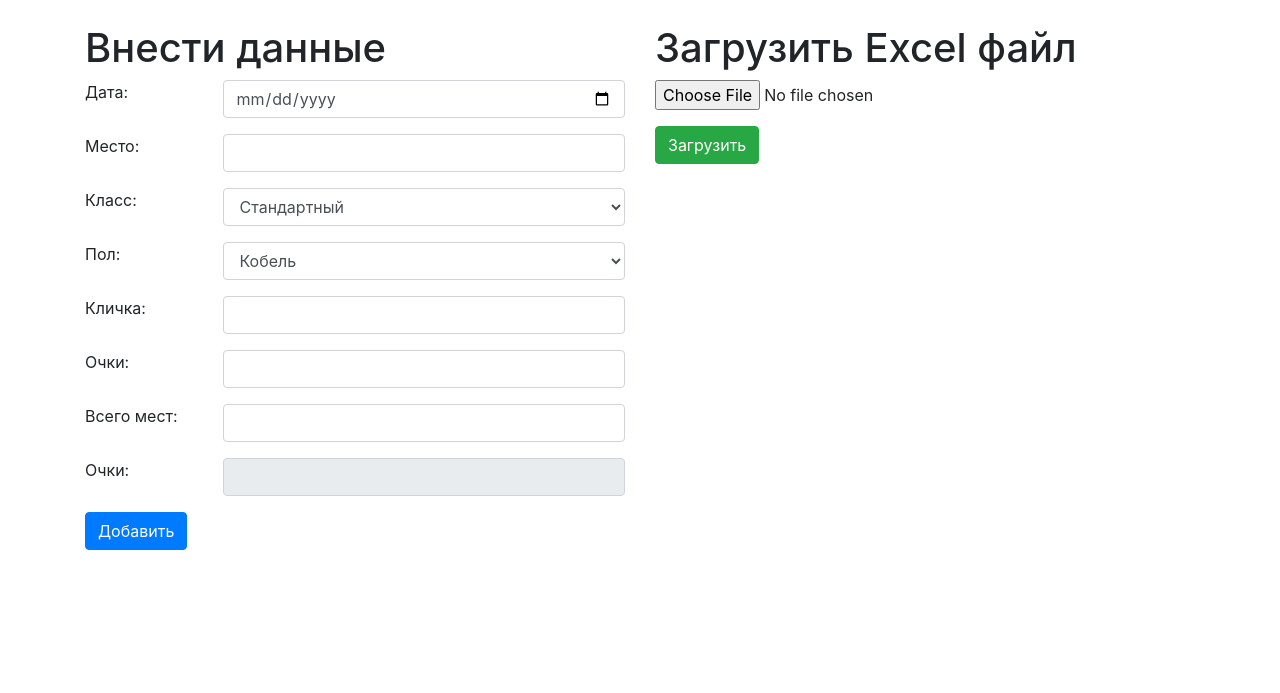
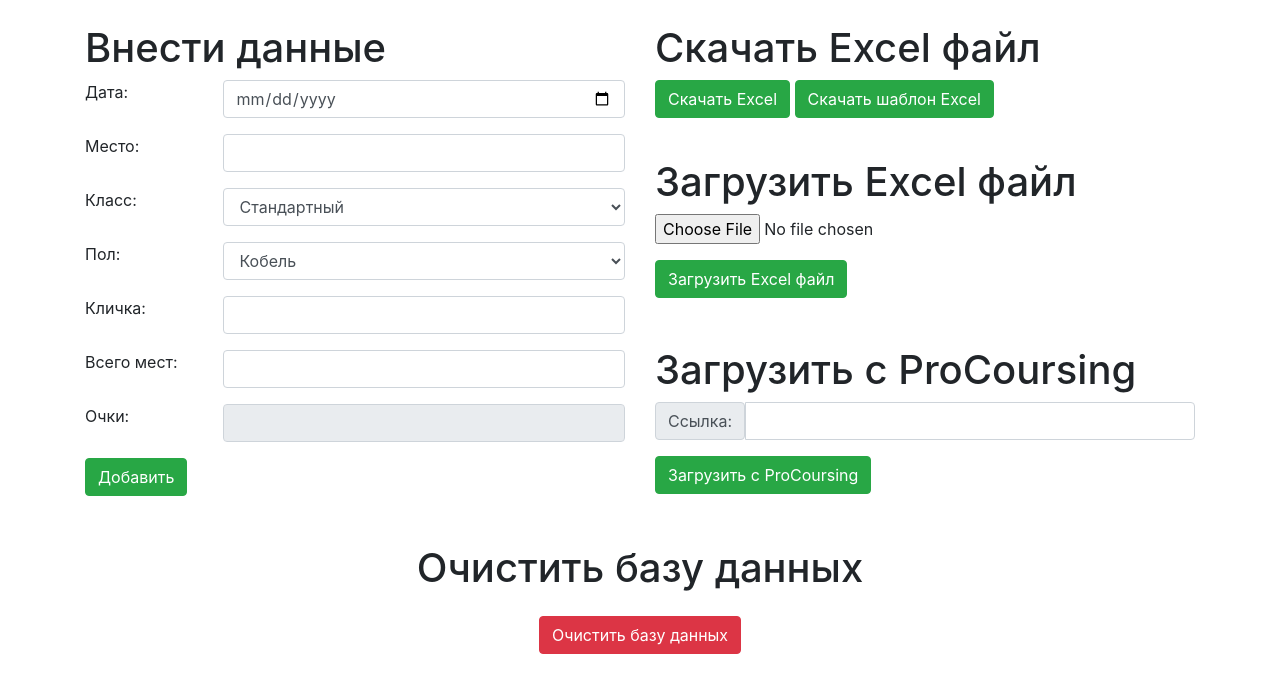
Before and after one commit to Str0ng1ch/Coursing, a Flask app: page /add-data in a window 1280 px wide. Shown: the top 693 px of the page. Run offline with Flask 3, Linux system fonts and the light colour scheme; some libraries are stand-ins or nearby versions.

Commit message:
Improved data inputation on add data page

```diff
--- a/main.py
+++ b/main.py
@@ -1,8 +1,13 @@
 import mysql.connector
-from flask import Flask, render_template, request, jsonify, redirect, url_for, flash, session
+from flask import Flask, render_template, request, jsonify, redirect, url_for, Response, session
 from flask_mysqldb import MySQL
 import configparser
 import pandas as pd
+import subprocess
+import io
+from openpyxl import Workbook
+from functools import wraps
+
 
 config = configparser.ConfigParser()
 config.read('settings.ini')
@@ -16,6 +21,7 @@ app.config['MYSQL_DB'] = DATABASE
 
 mysql = MySQL(app)
 app.secret_key = 'your_secret_key'
+
 
 @app.route('/')
 def index():
@@ -74,58 +80,168 @@ def get_data():
     return jsonify(data)
 
 
+def delete_from_table():
+    message = None
+    cursor = mysql.connection.cursor()
+    try:
+        cursor.execute("DROP TABLE IF EXISTS copy_results; CREATE TABLE copy_results AS SELECT * FROM results;")
+        cursor.execute("DELETE FROM results")
+        mysql.connection.commit()
+        message = "Все данные успешно удалены!"
+    except Exception:
+        mysql.connection.rollback()
+        message = "Ошибка при удалении данных!"
+    finally:
+        cursor.close()
+        return message
+
+
+def add_data_from_excel():
+    file = request.files['excel_file']
+    cursor = mysql.connection.cursor()
+    message = None
+
+    try:
+        df = pd.read_excel(file)
+
+        values_list = df.apply(lambda row: (
+            row['Date'], row['Position'], row['Type'], row['Sex'],
+            row['Nickname'], row['Max_position'], row['Score']
+        ), axis=1).tolist()
+
+        query = "INSERT INTO coursing.results (Date, Position, Type, Sex, Nickname, max_position, Score) " \
+                "VALUES (%s, %s, %s, %s, %s, %s, %s)"
+
+        cursor.executemany(query, values_list)
+        mysql.connection.commit()
+        message = "Данные успешно внесены из Excel файла!"
+    except Exception:
+        mysql.connection.rollback()
+        message = "Ошибка при занесении данных из Excel файла!"
+    finally:
+        cursor.close()
+        return message
+
+
+def run_script():
+    link = request.form.get('link', '')
+    message = None
+
+    try:
+        subprocess.run(['python', 'make_ratings.py', link], check=True)
+        message = f"Данные успешно внесены из {link}"
+    except subprocess.CalledProcessError:
+        message = f"Ошибка при занесении данных из {link}"
+    finally:
+        return message
+
+
+def requires_auth(f):
+    @wraps(f)
+    def decorated(*args, **kwargs):
+        auth = request.authorization
+        username = 'your_username'
+        password = 'your_password'
+
+        if auth and auth.username == username and auth.password == password:
+            return f(*args, **kwargs)
+
+        return Response(
+            'Could not verify your access level for that URL.\n'
+            'You have to login with proper credentials.', 401,
+            {'WWW-Authenticate': 'Basic realm="Login Required"'})
+
+    return decorated
+
+
+def add_data_from_form():
+    message = None
+    date = request.form['date']
+    position = request.form['position']
+    type = request.form['type']
+    sex = request.form['sex']
+    nickname = request.form['nickname']
+    max_position = request.form['max_position']
+    score = request.form['score']
+
+    cur = mysql.connection.cursor()
+    try:
+        cur.execute(
+            "INSERT INTO results (Date, Position, Type, Sex, Nickname, max_position, Score) VALUES (%s, %s, %s, %s, %s, %s, %s)",
+            (date, position, type, sex, nickname, max_position, score))
+        mysql.connection.commit()
+        message = "Данные успешно внесены из формы!"
+    except Exception:
+        mysql.connection.rollback()
+        message = "Ошибка при занесении данных из формы!"
+    finally:
+        cur.close()
+        return message
+
+
+def download_excel(cursor, full=True):
+    query = "SELECT * FROM results"
+    cursor.execute(query)
+    result = cursor.fetchall()
+
+    column_names = [column[0] for column in cursor.description]
+
+    wb = Workbook()
+    ws = wb.active
+
+    ws.append(column_names)
+    if full:
+        for row in result:
+            ws.append(row)
+
+    excel_data = io.BytesIO()
+    wb.save(excel_data)
+    excel_data.seek(0)
+
+    return excel_data
+
+
 @app.route('/add-data', methods=['GET', 'POST'])
+# @requires_auth
 def add_data():
     message = session.pop('message', None)
     if request.method == 'POST':
-        if 'excel_file' in request.files:
-            file = request.files['excel_file']
-            cursor = mysql.connection.cursor()
-
-            try:
-                df = pd.read_excel(file)
-
-                values_list = df.apply(lambda row: (
-                    row['Date'], row['Position'], row['Type'], row['Sex'], row['Nickname'],
-                    row['Points'], row['Max_position'], row['Score']
-                ), axis=1).tolist()
-
-                query = "INSERT INTO coursing.results (Date, Position, Type, Sex, Nickname, Points, max_position, Score) " \
-                        "VALUES (%s, %s, %s, %s, %s, %s, %s, %s)"
-
-                cursor.executemany(query, values_list)
-                mysql.connection.commit()
-                message = "Данные успешно внесены из Excel файла!"
-            except Exception:
-                mysql.connection.rollback()
-                message = "Ошибка при занесении данных из Excel файла!"
-            finally:
-                cursor.close()
-
+        if 'delete_button' in request.form:
+            message = delete_from_table()
+        elif 'excel_file' in request.files:
+            message = add_data_from_excel()
+        elif 'run_script' in request.form:
+            message = run_script()
         else:
-            date = request.form['date']
-            position = request.form['position']
-            type = request.form['type']
-            sex = request.form['sex']
-            nickname = request.form['nickname']
-            points = request.form['points']
-            max_position = request.form['max_position']
-            score = request.form['score']
-
-            cur = mysql.connection.cursor()
-            try:
-                cur.execute(
-                    "INSERT INTO results (Date, Position, Type, Sex, Nickname, Points, max_position, Score) VALUES (%s, %s, %s, %s, %s, %s, %s, %s)",
-                    (date, position, type, sex, nickname, points, max_position, score))
-                mysql.connection.commit()
-                message = "Данные успешно внесены из формы!"
-            except Exception:
-                mysql.connection.rollback()
-                message = "Ошибка при занесении данных из формы!"
-            finally:
-                cur.close()
+            message = add_data_from_form()
         session['message'] = message
         return redirect(url_for('add_data'))
+    if 'download_full_excel' in request.args:
+        cursor = mysql.connection.cursor()
+        try:
+            excel_data = download_excel(cursor, full=True)
+            return Response(
+                excel_data.read(),
+                content_type="application/vnd.openxmlformats-officedocument.spreadsheetml.sheet",
+                headers={"Content-Disposition": "attachment;filename=database.xlsx"}
+            )
+        except Exception:
+            message = "Ошибка при скачивании Excel файла!"
+        finally:
+            cursor.close()
+    elif 'download_part_excel' in request.args:
+        cursor = mysql.connection.cursor()
+        try:
+            excel_data = download_excel(cursor, full=False)
+            return Response(
+                excel_data.read(),
+                content_type="application/vnd.openxmlformats-officedocument.spreadsheetml.sheet",
+                headers={"Content-Disposition": "attachment;filename=template.xlsx"}
+            )
+        except Exception:
+            message = "Ошибка при скачивании Excel файла!"
+        finally:
+            cursor.close()
 
     return render_template('add_data.html', message=message)
 
--- a/templates/add_data.html
+++ b/templates/add_data.html
@@ -13,7 +13,7 @@
     {% endif %}
 
     <div class="row">
-        <div class="col-md-6">
+        <div class="col-md-6 mb-5">
             <h1>Внести данные</h1>
             <form action="/add-data" method="POST">
                 <div class="form-row">
@@ -79,17 +79,6 @@
 
                 <div class="form-row">
                     <div class="col-md-3">
-                        <label for="points">Очки:</label>
-                    </div>
-                    <div class="col-md-9">
-                        <div class="form-group">
-                            <input type="number" class="form-control" id="points" name="points" required>
-                        </div>
-                    </div>
-                </div>
-
-                <div class="form-row">
-                    <div class="col-md-3">
                         <label for="max_position">Всего мест:</label>
                     </div>
                     <div class="col-md-9">
@@ -109,22 +98,79 @@
                         </div>
                     </div>
                 </div>
-                <button type="submit" class="btn btn-primary">Добавить</button>
+                <button type="submit" class="btn btn-success">Добавить</button>
             </form>
         </div>
-        <div class="col-md-6">
+
+        <br>
+
+        <div class="col-md-6 mt-mb-4">
+            <h1>Скачать Excel файл</h1>
+            <form action="/add-data" method="post" class="mb-3">
+                <a href="{{ url_for('add_data', download_full_excel='true') }}" class="btn btn-success">Скачать
+                    Excel</a>
+                <a href="{{ url_for('add_data', download_part_excel='true') }}" class="btn btn-success">Скачать шаблон
+                    Excel</a>
+            </form>
+
+            <br>
+
             <h1>Загрузить Excel файл</h1>
             <form action="/add-data" method="POST" enctype="multipart/form-data">
                 <div class="form-group">
                     <input type="file" class="form-control-file" id="excel_file" name="excel_file" accept=".xls, .xlsx"
                            required>
                 </div>
-                <button type="submit" class="btn btn-success">Загрузить</button>
+                <button type="submit" class="btn btn-success">Загрузить Excel файл</button>
+            </form>
+
+            <br>
+            <br>
+
+            <h1>Загрузить с ProCoursing</h1>
+            <form action="/add-data" method="post" class="mb-3">
+                <div class="input-group">
+                    <label for="link" class="input-group-text">Ссылка:</label>
+                    <input type="text" name="link" id="link" class="form-control">
+                </div>
+                <button type="submit" name="run_script" class="btn btn-success mt-3">Загрузить с ProCoursing</button>
             </form>
         </div>
     </div>
+    <div class="row" style="text-align: center">
+        <div class="col"></div>
+        <div class="col-8">
+            <h1>Очистить базу данных</h1>
+            <button type="button" class="btn btn-danger mt-3" data-toggle="modal" data-target="#confirmModal" style="align-self: center">
+                Очистить базу данных
+            </button>
+        </div>
+        <div class="col"></div>
+    </div>
 </div>
 
+<div class="modal fade" id="confirmModal" tabindex="-1" role="dialog" aria-labelledby="confirmModalLabel"
+     aria-hidden="true">
+    <div class="modal-dialog" role="document">
+        <div class="modal-content">
+            <div class="modal-header">
+                <h5 class="modal-title" id="confirmModalLabel">Подтвердите удаление</h5>
+                <button type="button" class="close" data-dismiss="modal" aria-label="Закрыть">
+                    <span aria-hidden="true">&times;</span>
+                </button>
+            </div>
+            <div class="modal-body">
+                Вы уверены, что хотите очистить базу данных?
+            </div>
+            <div class="modal-footer">
+                <button type="submit" class="btn btn-secondary" data-dismiss="modal">Отмена</button>
+                <form action="/add-data" method="post" class="mb-4">
+                    <button type="submit" name="delete_button" class="btn btn-danger mt-3">Очистить базу данных</button>
+                </form>
+            </div>
+        </div>
+    </div>
+</div>
 
 <script src="https://code.jquery.com/jquery-3.5.1.slim.min.js"></script>
 <script src="https://cdn.jsdelivr.net/npm/@popperjs/core@2.9.1/dist/umd/popper.min.js"></script>
```
Also changed, not shown: make_ratings.py (+5 -6 lines).
